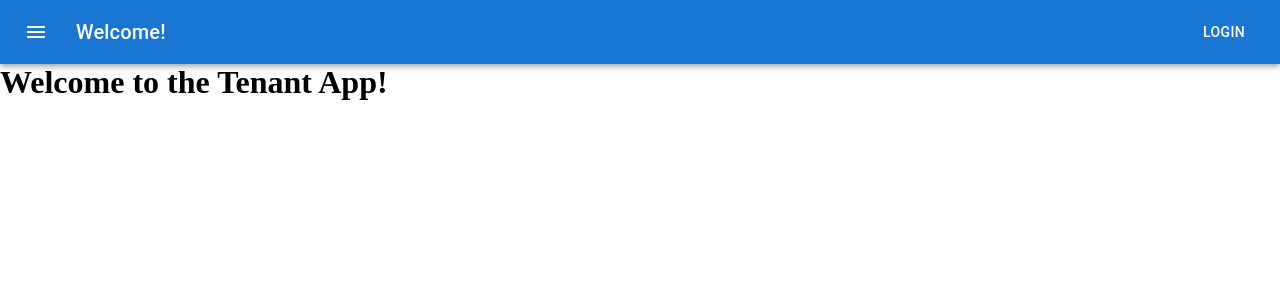
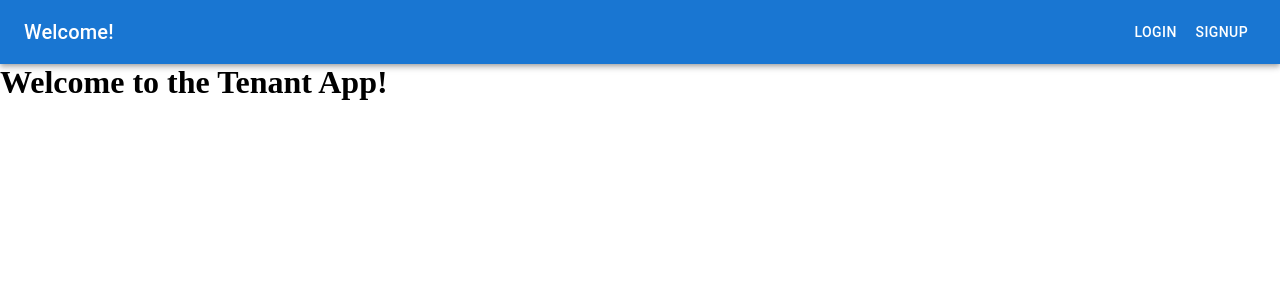
Before and after one commit to RohitD100/tenant-app, a React (Vite) app in the folder frontend/: page / in a window 1280 px wide. Shown: the top 300 px of the page. Built offline with nearby package versions, Linux system fonts and the light colour scheme; no server answers.

Commit message:
feat: add useUser hook for user context management and update AppBar to conditionally render menu icon

```diff
--- a/frontend/src/components/AppBar.tsx
+++ b/frontend/src/components/AppBar.tsx
@@ -5,12 +5,16 @@ import Typography from "@mui/material/Typography";
 import Button from "@mui/material/Button";
 import IconButton from "@mui/material/IconButton";
 import MenuIcon from "@mui/icons-material/Menu";
+import { useUser } from "../hooks/useUser";
 
 export default function ButtonAppBar() {
+  const { user } = useUser();
+
   return (
     <Box sx={{ flexGrow: 1 }}>
       <AppBar position="static">
         <Toolbar>
+          {user && (
             <IconButton
               size="large"
               edge="start"
@@ -20,10 +24,14 @@ export default function ButtonAppBar() {
             >
               <MenuIcon />
             </IconButton>
+          )}
           <Typography variant="h6" component="div" sx={{ flexGrow: 1 }}>
             Welcome!
           </Typography>
+          <Box sx={{ display: "flex", flexWrap: "wrap" }}>
             <Button color="inherit">Login</Button>
+            <Button color="inherit">Signup</Button>
+          </Box>
         </Toolbar>
       </AppBar>
     </Box>
--- /dev/null
+++ b/frontend/src/hooks/useUser.ts
@@ -0,0 +1,11 @@
+// useUser.ts
+import { useContext } from "react";
+import { UserContext } from "../context/UserContext";
+
+export const useUser = () => {
+  const context = useContext(UserContext);
+  if (!context) {
+    throw new Error("useUser must be used within a UserProvider");
+  }
+  return context;
+};
```
Lines whose indentation alone changed are shown as unchanged.
